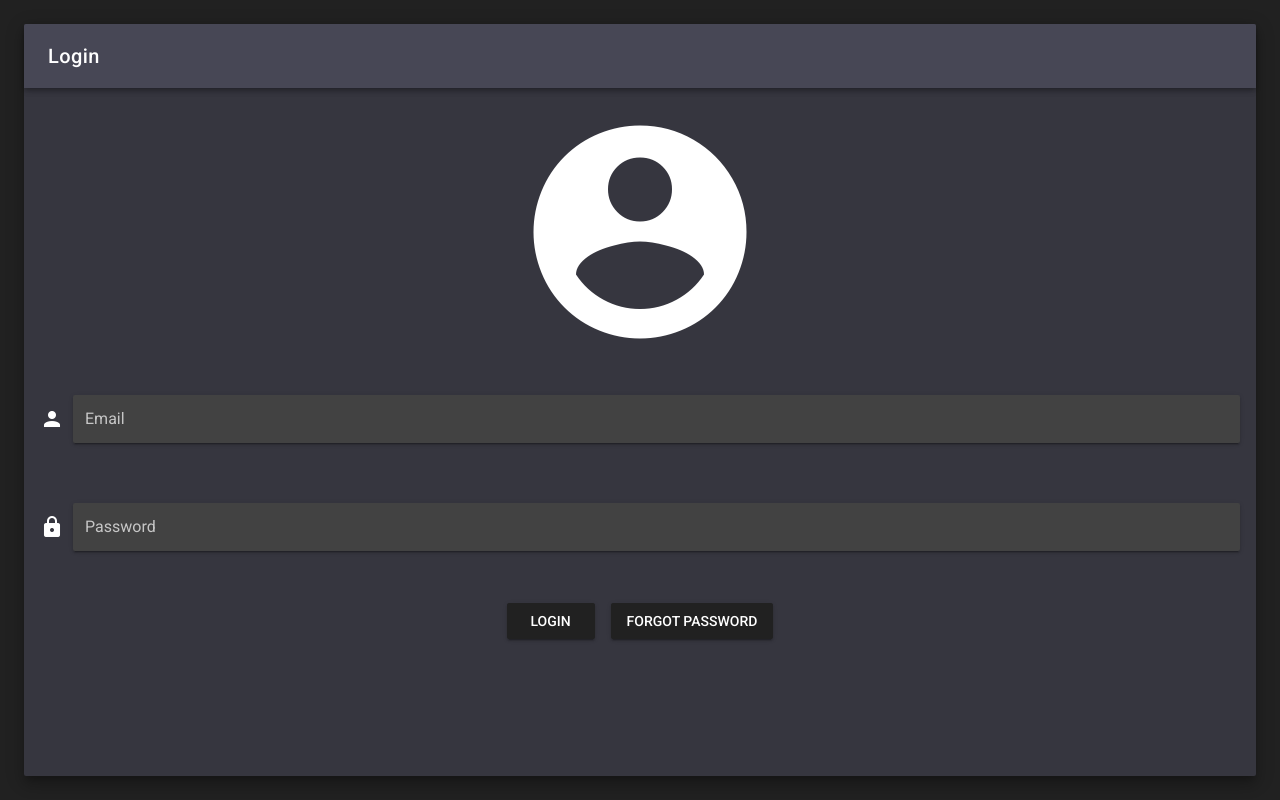
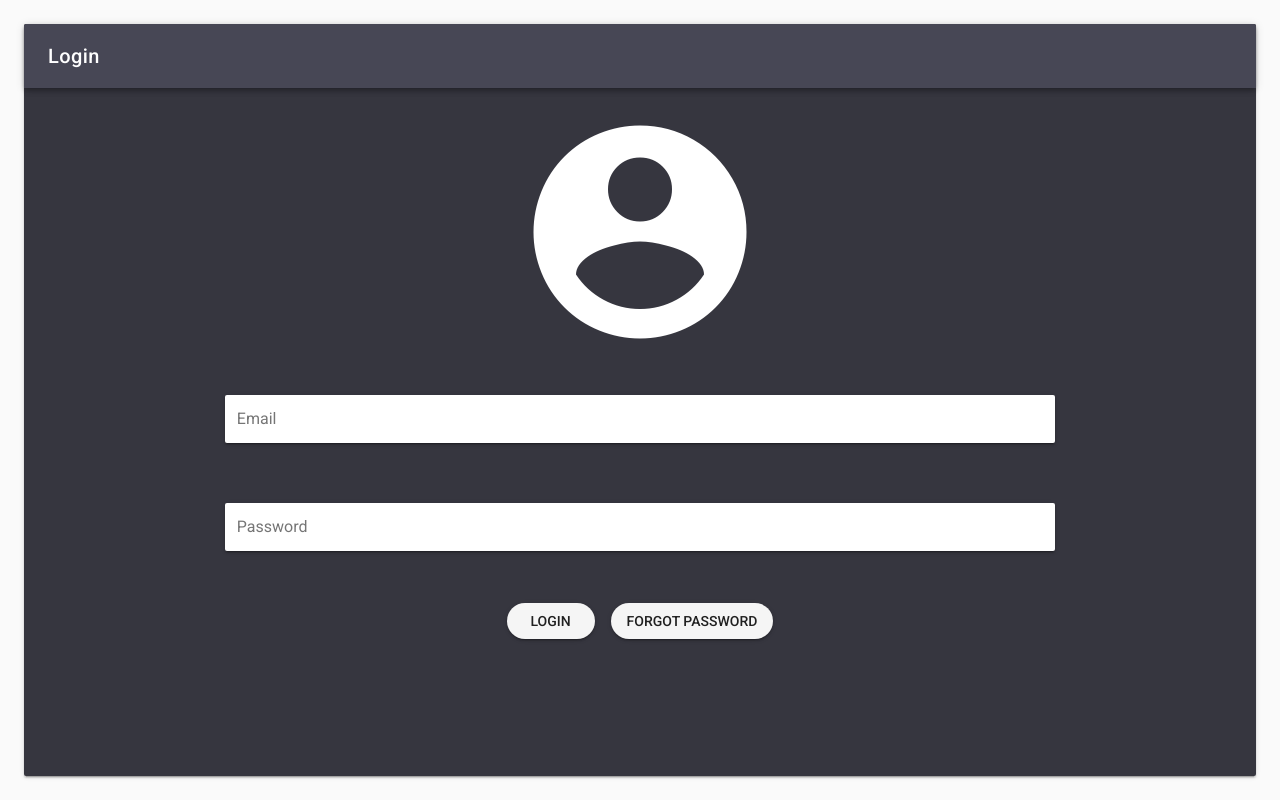
Before and after one commit to codersforcauses/p2s-frontend, a Vue app: page /login in a window 1280 px wide. Built offline with nearby package versions, Linux system fonts and the light colour scheme.

Commit message:
cleanup and fixes

```diff
--- a/src/App.vue
+++ b/src/App.vue
@@ -1,6 +1,8 @@
 <template>
   <div id="app">
-    <router-view/>
+    <v-app>
+      <router-view/>
+    </v-app>
   </div>
 </template>
 
--- a/src/components/Login.vue
+++ b/src/components/Login.vue
@@ -1,41 +1,39 @@
 <template>
-  <div id="login">
-    <v-app style="background: #212121;">
-      <v-container fluid fill-height>
-        <v-layout align-center justify-center>
-          <v-flex fill-height text-xs-center>
-            <v-card dark color="#36363f" class="elevation-10" height="100%">
+  <v-container fill-height fluid>
+    <v-layout justify-center align-center>
+      <v-flex text-xs-center fill-height>
+        <v-card dark color="#36363f" height="100%">
           <v-toolbar dark color="#474755">
-                  <v-toolbar-title>Login</v-toolbar-title>
+            <v-toolbar-title> Login </v-toolbar-title>
           </v-toolbar>
-              <v-icon size= "256px" class="pa-3">mdi-account-circle</v-icon>
+          <v-icon size="256px" class="pa-3"> mdi-account-circle </v-icon>
+          <div class="login">
             <v-text-field
-                class="pa-3"
+              v-model="user.email"
               label="Email"
               name="email"
-                prepend-icon="mdi-account"
-                v-model="user.email"
+              class="pa-3"
+              light
               required
               solo
             ></v-text-field>
             <v-text-field
-                class="pa-3"
+              v-model="user.password"
               label="Password"
               name="password"
-                prepend-icon="mdi-lock"
               type="password"
-                v-model="user.password"
+              class="pa-3"
+              light
               required
               solo
             ></v-text-field>
-              <v-btn class="ma-2">Login</v-btn>
-              <v-btn class="ma-2">Forgot Password</v-btn>
+          </div>
+          <v-btn light round class="ma-2">Login</v-btn>
+          <v-btn light round class="ma-2">Forgot Password</v-btn>
         </v-card>
       </v-flex>
     </v-layout>
   </v-container>
-    </v-app>
-  </div>
 </template>
 
 <script>
@@ -50,3 +48,10 @@ export default {
   },
 };
 </script>
+
+<style lang="css" scoped>
+  .login {
+    margin-left: 15%;
+    margin-right: 15%;
+  }
+</style>
--- a/src/views/Login.vue
+++ b/src/views/Login.vue
@@ -1,7 +1,5 @@
 <template>
-  <div>
-    <Login/>
-  </div>
+  <Login/>
 </template>
 
 <script>
```
Lines whose indentation alone changed are shown as unchanged.
